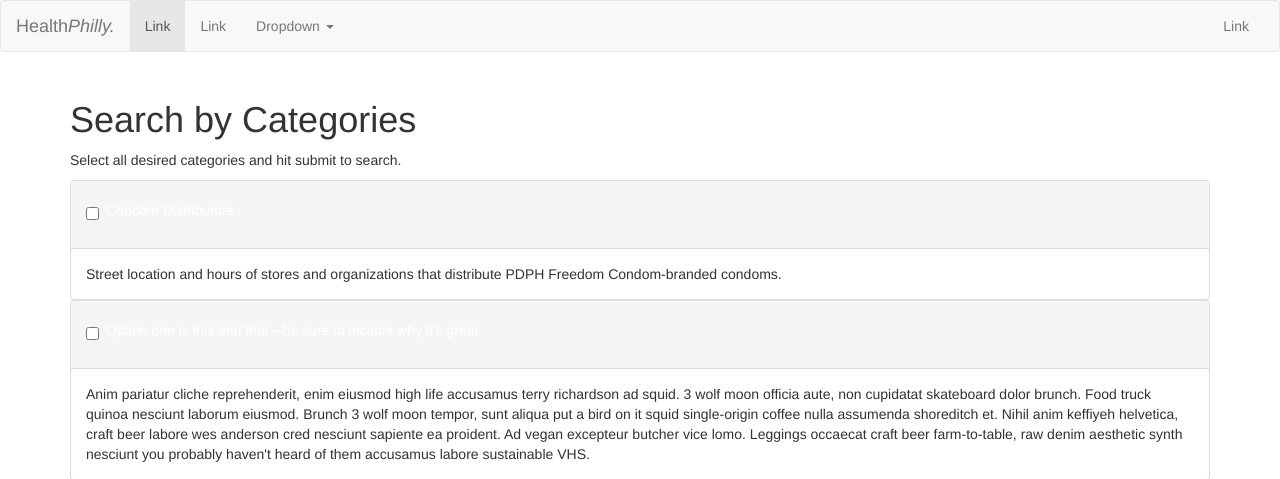
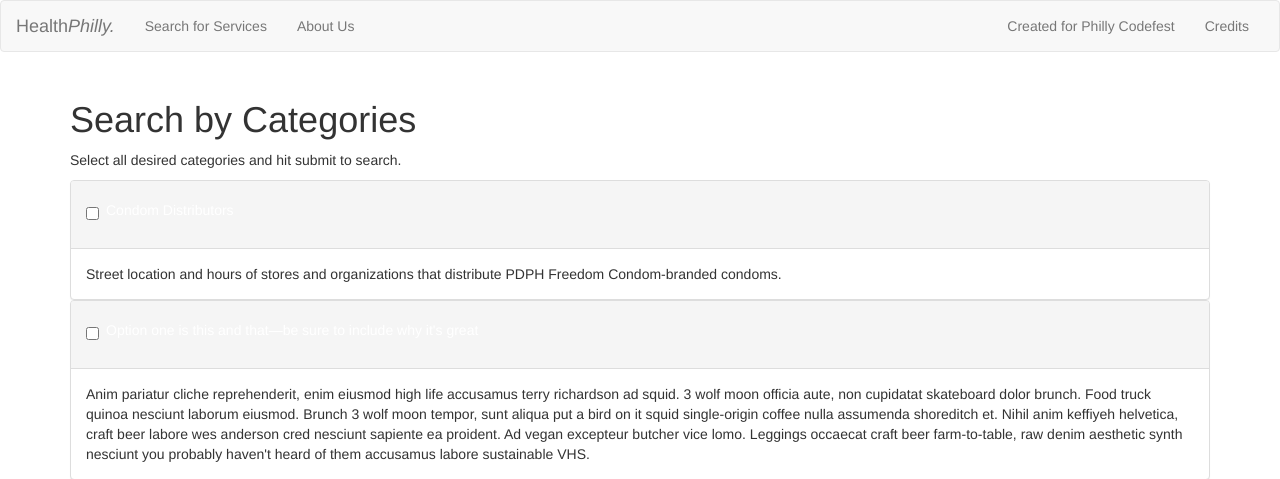
Before and after one commit to sjaoudi/codefest, a Django app: page /search in a window 1280 px wide. Shown: the top 479 px of the page. Run offline with Django 3.2, Linux system fonts and the light colour scheme; data that the repository does not hold is empty; some libraries are stand-ins or nearby versions.

Commit message:
i'm so happy

```diff
--- a/codefest/healthphilly/templates/navbar.html
+++ b/codefest/healthphilly/templates/navbar.html
@@ -7,29 +7,20 @@
         <span class="icon-bar"></span>
         <span class="icon-bar"></span>
       </button>
-      <a class="navbar-brand" href="#">Health<em>Philly.</em></a>
+      <a class="navbar-brand" href="/">Health<em>Philly.</em></a>
     </div>
 
     <div class="collapse navbar-collapse" id="bs-example-navbar-collapse-1">
       <ul class="nav navbar-nav">
-        <li class="active"><a href="#">Link <span class="sr-only">(current)</span></a></li>
-        <li><a href="#">Link</a></li>
-        <li class="dropdown">
-          <a href="#" class="dropdown-toggle" data-toggle="dropdown" role="button" aria-expanded="false">Dropdown <span class="caret"></span></a>
-          <ul class="dropdown-menu" role="menu">
-            <li><a href="#">Action</a></li>
-            <li><a href="#">Another action</a></li>
-            <li><a href="#">Something else here</a></li>
-            <li class="divider"></li>
-            <li><a href="#">Separated link</a></li>
-            <li class="divider"></li>
-            <li><a href="#">One more separated link</a></li>
-          </ul>
-        </li>
+        <li><a href="/search">Search for Services</a></li>
+        <li><a href="/about">About Us</a></li>
+
       </ul>
       <ul class="nav navbar-nav navbar-right">
-        <li><a href="#">Link</a></li>
+        <li><a href="http://devpost.com/software/sexual-health-philly">Created for Philly Codefest</a></li>
+        <li><a href="/credit">Credits</a></li>
       </ul>
+
     </div>
   </div>
 </nav>
```
